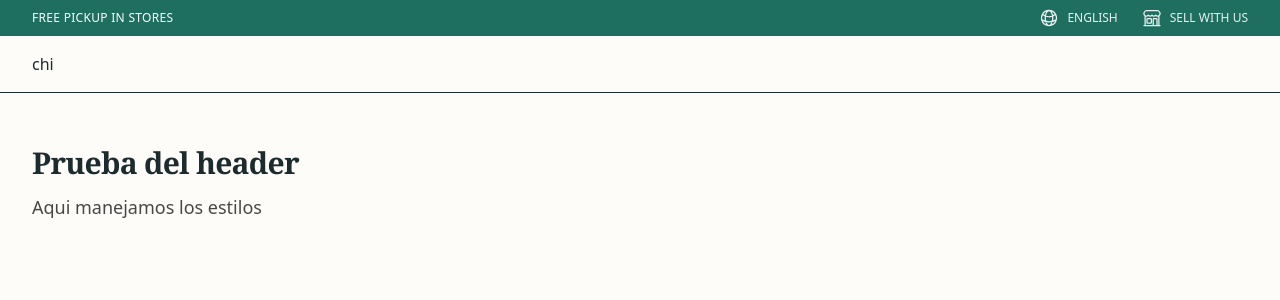
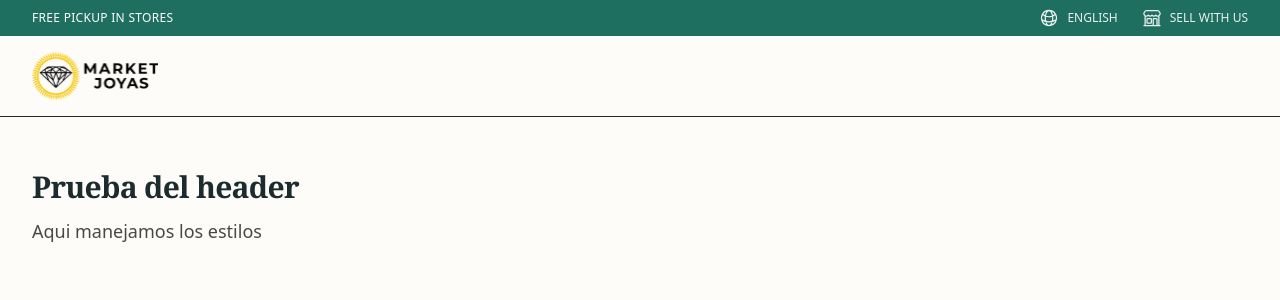
Before and after one commit to Ameteratzu/proyect-marketjoyas, a React (Vite) app: page / in a window 1280 px wide. Shown: the top 300 px of the page. Built offline with nearby package versions, Linux system fonts and the light colour scheme.

Commit message:
ADD: se agrego el logo en el nav principal

```diff
--- a/src/features/header/Header.tsx
+++ b/src/features/header/Header.tsx
@@ -1,6 +1,6 @@
 import Container from "@/components/Container";
 import TopBar from "@/features/header/components/TopBar";
-// import Logo from "@/components/Logo";
+import Logo from "@/features/header/components/logo";
 // import MainNav from "@/components/MainNav";
 // import Actions from "@/components/Actions";
 
@@ -10,7 +10,7 @@ export default function Header() {
       <TopBar />
       <div className="border-b border-cream/60">
         <Container className="py-4 flex items-center justify-between gap-6">
-            chi
+          <Logo />
         </Container>
       </div>
       <div className="h-1 grad-gold" />
--- a/src/features/header/components/Logo.tsx
+++ b/src/features/header/components/Logo.tsx
@@ -0,0 +1,9 @@
+import iconLogo from "@/../public/logo.svg";
+
+export default function Logo() {
+  return (
+    <a href="/" className="flex items-center gap-2">
+      <img src={iconLogo} alt="Market Joyas" className="h-12 w-auto" />
+    </a>
+  )
+}
```
